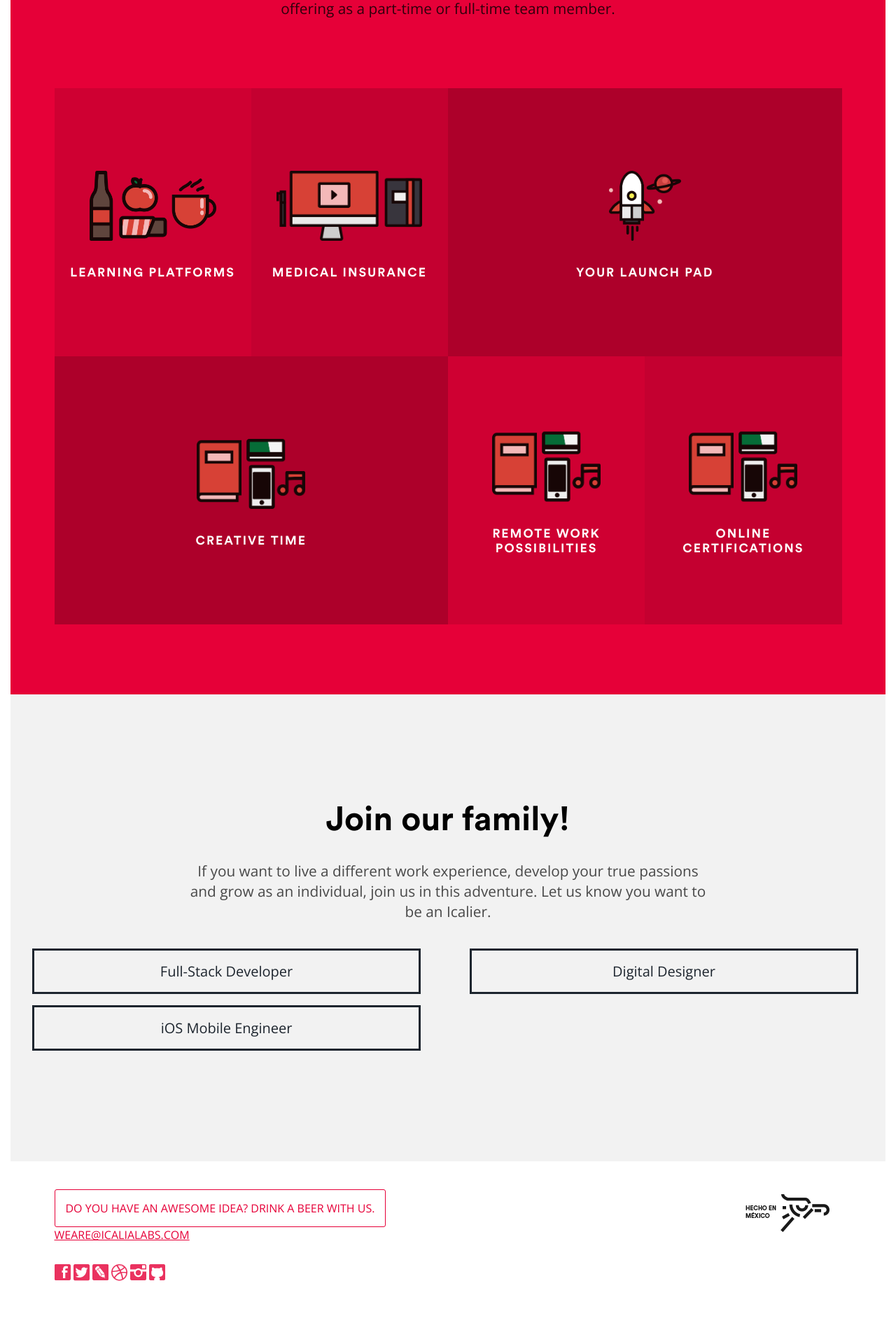
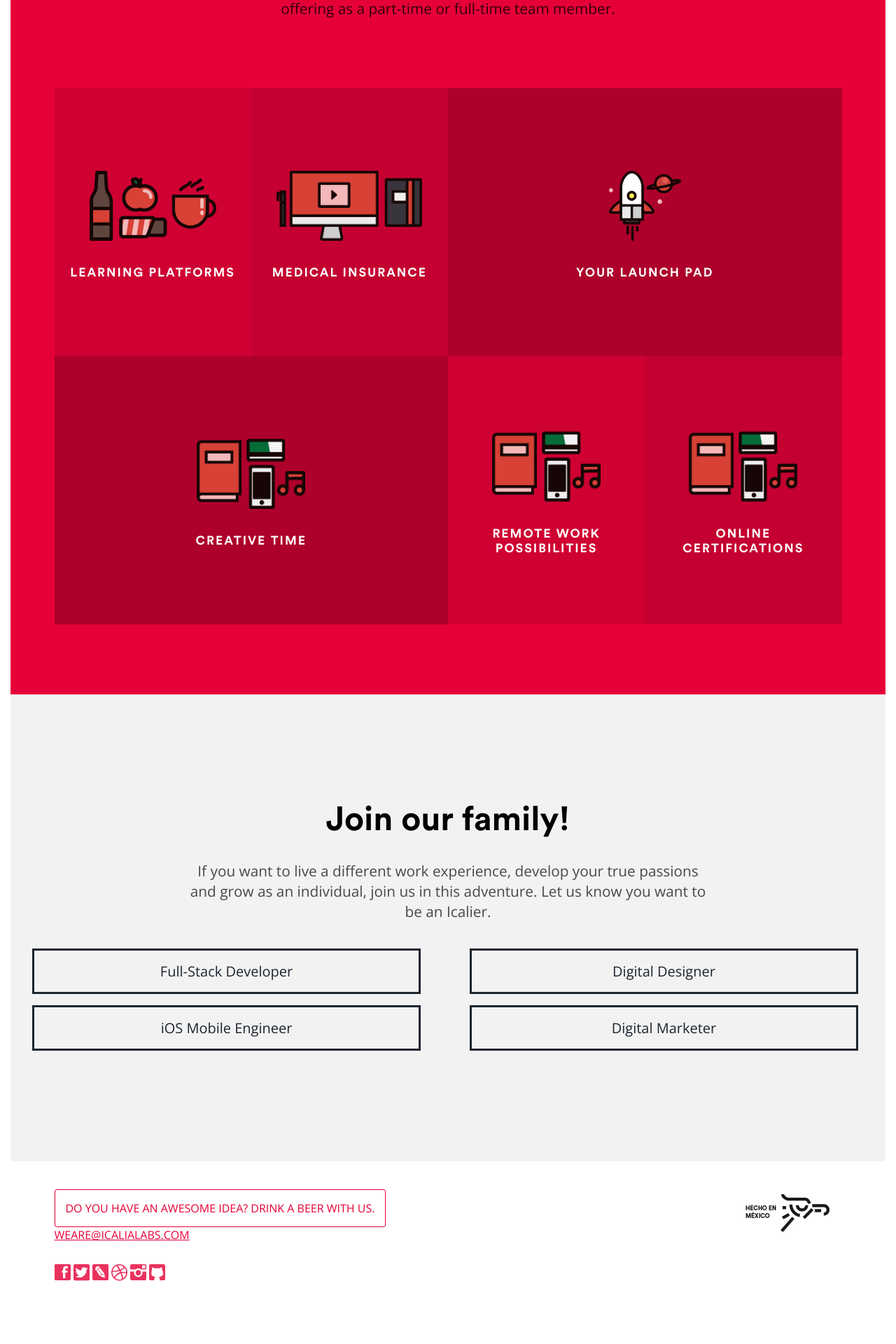
Before and after one commit to sshkarupa/icalialabs, a Jekyll site: the page built from templates/culture.html, in a window 1280 px wide. Shown: the part 1657-3577 px from the top of the page at 70% size. Built offline with Jekyll 4.4.1, drawn with Linux system fonts in a browser that asks for light colours; nearby versions of some CDN libraries; comment, search, counter and statistics services are not loaded.

Commit message:
Adds link to position and adds social media copy

```diff
--- a/templates/contact.html
+++ b/templates/contact.html
@@ -55,7 +55,7 @@ type: contact
 </section>
 <section class='social-networks container text-center'>
   <h2>Find more about us</h2>
-  <p>Lorem ipsum dolor sit amet, consectetur adipisicing elit. Dolorum porro vel quia commodi labore deserunt amet natus id optio laboriosam at sequi voluptatibus consectetur nulla possimus! Obcaecati dolore cumque quibusdam.</p>
+  <p>We love to share our work with the world. Show us some love, give us a like or at least help us spreading all this content, hopefully it will help others.</p>
   <div class="row clearfix">
     <div class="col-3">
       <a href="http://twitter.com/icalialabs" class="icon twitter" target="_blank">Twitter</a>
--- a/templates/culture.html
+++ b/templates/culture.html
@@ -12,16 +12,16 @@ type: culture
     <h4>Our mantra</h4>
     <ul>
       <li class="item-slide">
-        <h1 class="big-header">Motivation comes <br />from true <span class="value">passion</span>.</h1>
+      <h1 class="big-header">Motivation comes <br />from true <span class="value">passion</span>.</h1>
       </li>
       <li class="item-slide">
-        <h1 class="big-header">Every member <br />has <span class="value">integrity</span>.</h1>
+      <h1 class="big-header">Every member <br />has <span class="value">integrity</span>.</h1>
       </li>
       <li class="item-slide">
-        <h1 class="big-header"><span class="value">Kindness</span> to give <br />before you get.</h1>
+      <h1 class="big-header"><span class="value">Kindness</span> to give <br />before you get.</h1>
       </li>
       <li class="item-slide">
-        <h1 class="big-header"><span class="value">Communication</span> as the <br />team strategy.</h1>
+      <h1 class="big-header"><span class="value">Communication</span> as the <br />team strategy.</h1>
       </li>
     </ul>
   </div>
@@ -143,8 +143,9 @@ type: culture
             </ul>
           </div>
         </div>
+        <br/>
         <div class="row clearfix">
-          Send please to weare@icalialabs.com:
+          Send please to <a href="mailto:weare@icalialabs.com">weare@icalialabs.com</a>:
           <ul>
             <li>Link to available portfolio on dribbble, behance or personal website.</li>
             <li>Cover Letter.</li>
@@ -175,14 +176,15 @@ type: culture
           <li>Great passion for design and technology</li>
         </ul>
       </div>
+      <br/>
       <div class="row clearfix">
-        Send please to weare@icalialabs.com:
+        Send please to <a href="mailto:weare@icalialabs.com">weare@icalialabs.com</a>:
         <ul>
           <li>Link to Dribble, Behance or personal website</li>
           <li>Resume. </li>
         </ul>
       </div>
-        <a class="modal-close">Close</a>
+      <a class="modal-close">Close</a>
     </div>
   </div>
   <div class="modal-overlay"></div>
@@ -218,8 +220,9 @@ type: culture
             </ul>
           </div>
         </div>
+        <br />
         <div class="row clearfix">
-          Send please to weare@icalialabs.com:
+          Send please to <a href="mailto:weare@icalialabs.com">weare@icalialabs.com</a>:
           <ul>
             <li>Link to Github.</li>
             <li>Cover Letter.</li>
@@ -234,7 +237,36 @@ type: culture
 
     <div class="modal-overlay"></div>
     <div class="col-6">
+      <a class="position modal-trigger" data-furatto="modal" data-target="#position-4">Digital Marketer</a>
     </div>
+    <div class="position-modal simple-modal modal" id="position-4">
+      <div class="modal-content">
+        <h3>Digital Marketer</h3>
+        <div class="row clearfix">
+            Requirements:
+            <ul>
+              <li>Knowledge generating marketing campaigns for multiple products online and offline</li>
+              <li>Able to create and maintain community and content through different social media</li>
+              <li>Wanting to work with a variety of technological products</li>
+              <li>Able to communicate with clients in a simple way, besides the ability to work with technical teams for idea execution</li>
+              <li>Wanting to turn contacts into clients</li>
+              <li>Disposition to be involved in events and organize them for PR purposes</li>
+              <li>Content management and client distribution</li>
+              <li>A lot of passion for marketing and technology</li>
+            </ul>
+        </div>
+        <br />
+        <div class="row clearfix">
+          Send please to <a href="mailto:weare@icalialabs.com">weare@icalialabs.com</a>:
+          <ul>
+            <li>Link to personal and previously managed social media accounts.</li>
+            <li>Resume. </li>
+          </ul>
+        </div>
+        <a class="modal-close">Close</a>
+      </div>
+    </div>
+
   </div>
   <div class="modal-overlay"></div>
 
```
